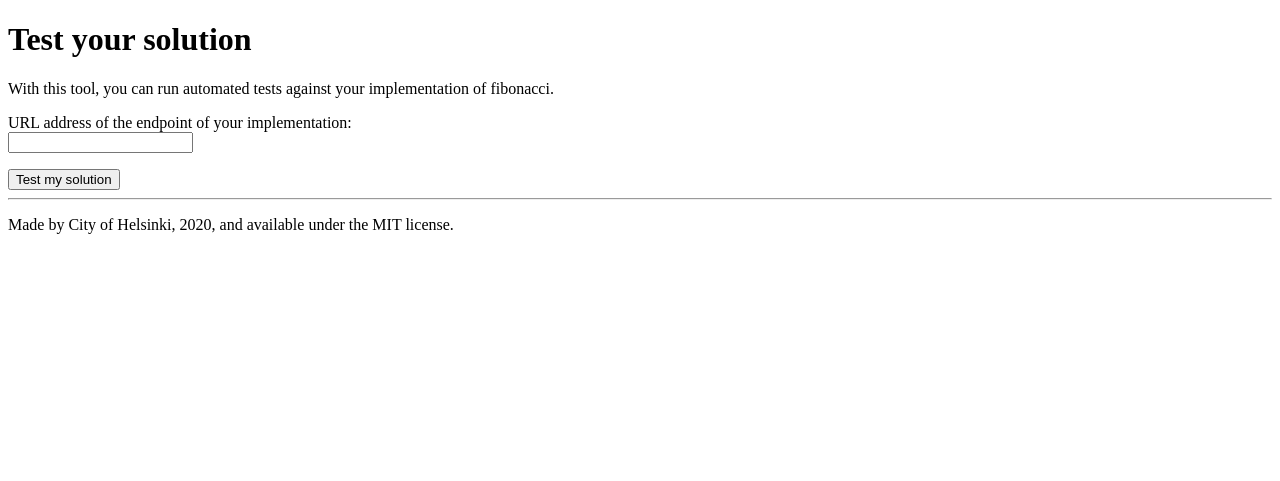
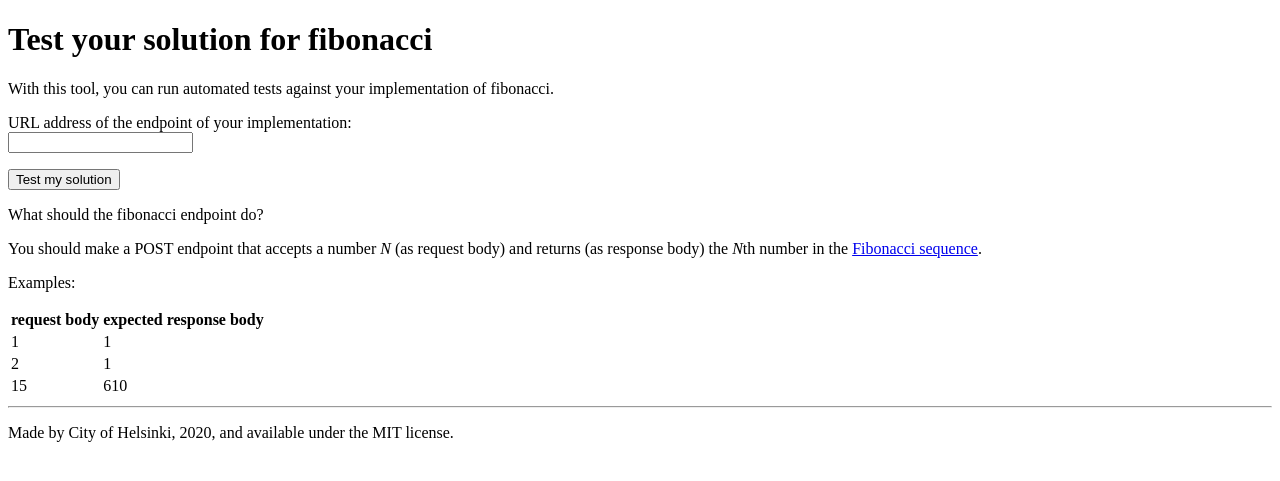
Before and after one commit to pkalliok/coding-assignment-tester, a Django app: page /tester/ in a window 1280 px wide. Shown: the top 481 px of the page. Run offline with Django 3.2, Linux system fonts and the light colour scheme.

Commit message:
Saving and reporting test results

```diff
--- /dev/null
+++ b/tester/jinja2/tester/explanations/fibonacci.jinja
@@ -0,0 +1,13 @@
+<p>You should make a POST endpoint that accepts a number <var>N</var>
+(as request body) and returns (as response body) the <var>N</var>th
+number in the <a
+href="https://en.wikipedia.org/wiki/Fibonacci_number">Fibonacci
+sequence</a>.</p>
+
+<p>Examples:</p>
+<table>
+<tr><th>request body</th><th>expected response body</th></tr>
+<tr><td>1</td><td>1</td></tr>
+<tr><td>2</td><td>1</td></tr>
+<tr><td>15</td><td>610</td></tr>
+</table>
--- a/tester/jinja2/tester/submission_form.jinja
+++ b/tester/jinja2/tester/submission_form.jinja
@@ -1,5 +1,5 @@
 {% extends "tester/layout.jinja" %}
-{% block title %}Test your solution{% endblock %}
+{% block title %}Test your solution for {{ assignment }}{% endblock %}
 {% block content %}
 <form action="{{ url('tester:runtests', kwargs={'assignment':assignment}) }}"
 	method="post">
@@ -13,4 +13,9 @@
   <input type="submit" value="Test my solution">
   {{ csrf_input }}
 </form>
+
+{% if assignment in ['fibonacci',] %}
+<p>What should the {{ assignment }} endpoint do?</p>
+{% include "tester/explanations/%s.jinja" % assignment %}
+{% endif %}
 {% endblock %}
--- a/tester/models.py
+++ b/tester/models.py
@@ -2,6 +2,8 @@ from django.db import models
 
 class Submission(models.Model):
     submission_time = models.DateTimeField(help_text="When this answer to coding assignment was tested as working")
+    assignment_name = models.CharField(max_length=256, default='',
+        help_text="The name of the coding assignment this is a submission for")
     submission_endpoint_address = models.URLField(max_length=2048,
         help_text="The address (endpoint) where this answer was tested")
     applicant_address = models.EmailField(max_length=2048,
--- a/tester/testing.py
+++ b/tester/testing.py
@@ -20,7 +20,7 @@ def run_test_against(endpoint, inp, expected):
     try: result = post(endpoint, json=inp).json()
     except Exception as e:
         raise FailedTest(reason='Calling endpoint failed', endpoint=endpoint,
-                problem=e)
+                problem=repr(e))
     if result != expected:
         raise FailedTest(reason='Wrong output from endpoint', input=inp,
                 expected=expected, result=result)
@@ -29,6 +29,6 @@ def run_test_against(endpoint, inp, expected):
 def run_tests_against(assignment, endpoint):
     try: generator = test_gens[assignment]
     except KeyError:
-        raise FailedTest(reason='Unknown assignment', assignment=assignment)
+        raise FailedTest(reason='Unknown assignment', unknown=assignment)
     return [run_test_against(endpoint, inp, expected)
             for inp, expected in generator()]
--- a/tester/urls.py
+++ b/tester/urls.py
@@ -7,6 +7,8 @@ app_name='tester'
 urlpatterns = [
     path('', views.submission_form, name='solve-default'),
     path('<str:assignment>/solve', views.submission_form, name='solve'),
-    path('<str:assignment>/result', views.run_tests, name='runtests'),
+    path('<str:assignment>/check', views.run_tests, name='runtests'),
+    path('<str:assignment>/result/<int:submission>', views.show_results,
+        name='results'),
     path('fibonacci-example', examples.nth_fibo, name='solution-example'),
 ]
--- a/tester/views.py
+++ b/tester/views.py
@@ -2,6 +2,7 @@ from django.shortcuts import render
 from django.http import HttpResponseBadRequest, HttpResponseRedirect
 from django.templatetags.static import static
 from django.urls import reverse
+from django.utils import timezone
 
 from .models import Submission, PassedTest
 from .testing import run_tests_against, FailedTest
@@ -16,6 +17,14 @@ def submission_form(request, **kw):
     return render(request, 'tester/submission_form.jinja',
             {**jinja_context, **kw})
 
+def save_test_results(endpoint, results):
+    sub = Submission(submission_endpoint_address=endpoint,
+            submission_time=timezone.now())
+    sub.save()
+    for inp, result in results:
+        sub.passedtest_set.create(test_input=inp, test_output=result)
+    return sub
+
 def run_tests(request, **kw):
     try: endpoint = request.POST['endpoint_url']
     except KeyError:
@@ -24,5 +33,11 @@ def run_tests(request, **kw):
     except FailedTest as e:
         return render(request, 'tester/failed_test.jinja',
                 {**jinja_context, **e.content})
+    submission = save_test_results(endpoint, results)
+    return HttpResponseRedirect(reverse('tester:results',
+                        args=(kw['assignment'], submission.id,)))
+
+def show_results(request, **kw):
+    submission = Submission.objects.get(pk=kw['submission'])
     return render(request, 'tester/result_report.jinja',
-            {**jinja_context, **kw})
+            {**jinja_context, **kw, 'results': submission})
```
Also changed, not shown: tester/jinja2/tester/failed_test.jinja (added, +13 -0 lines), tester/jinja2/tester/result_report.jinja (+8 -2 lines), tester/migrations/0003_submission_assignment_name.py (added).
